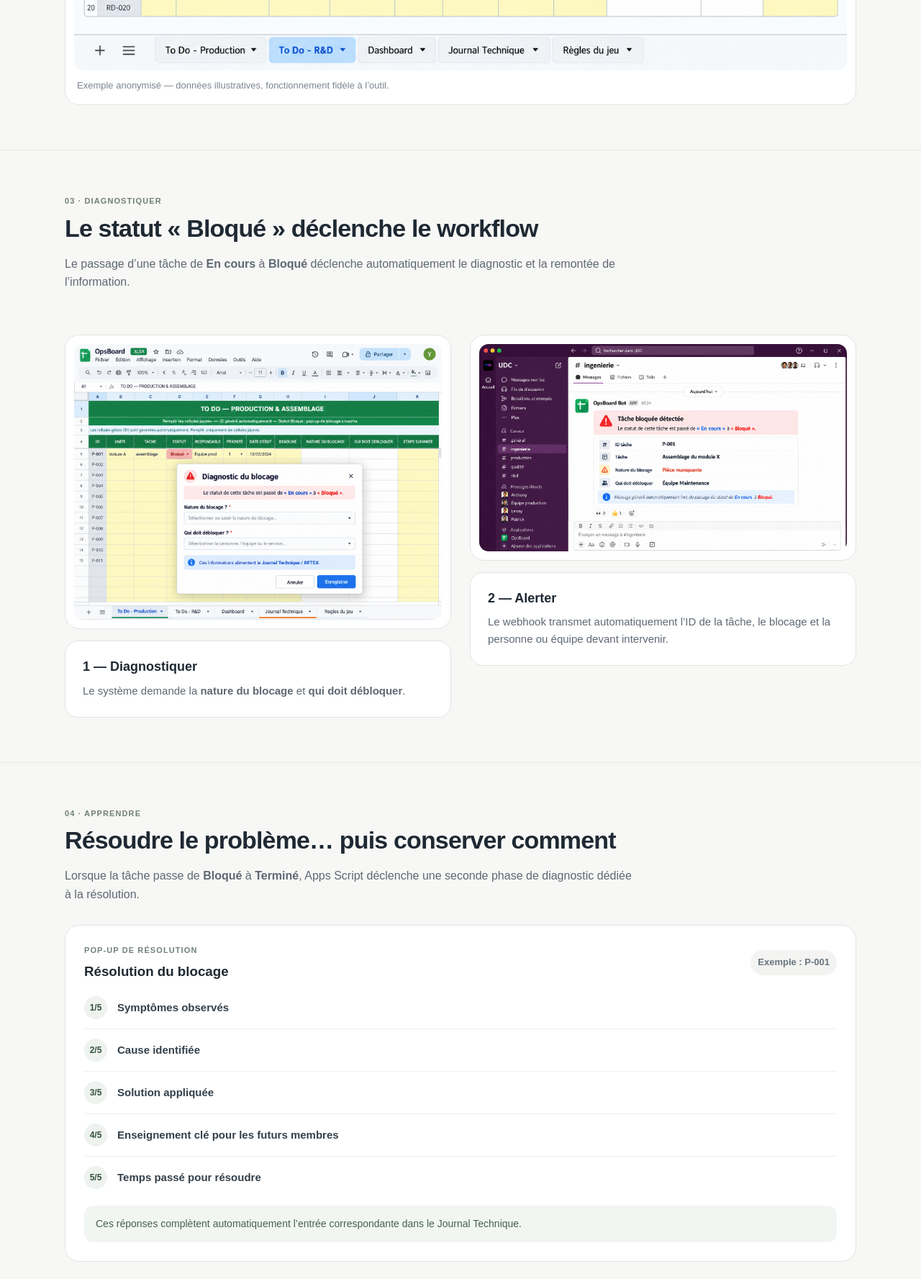
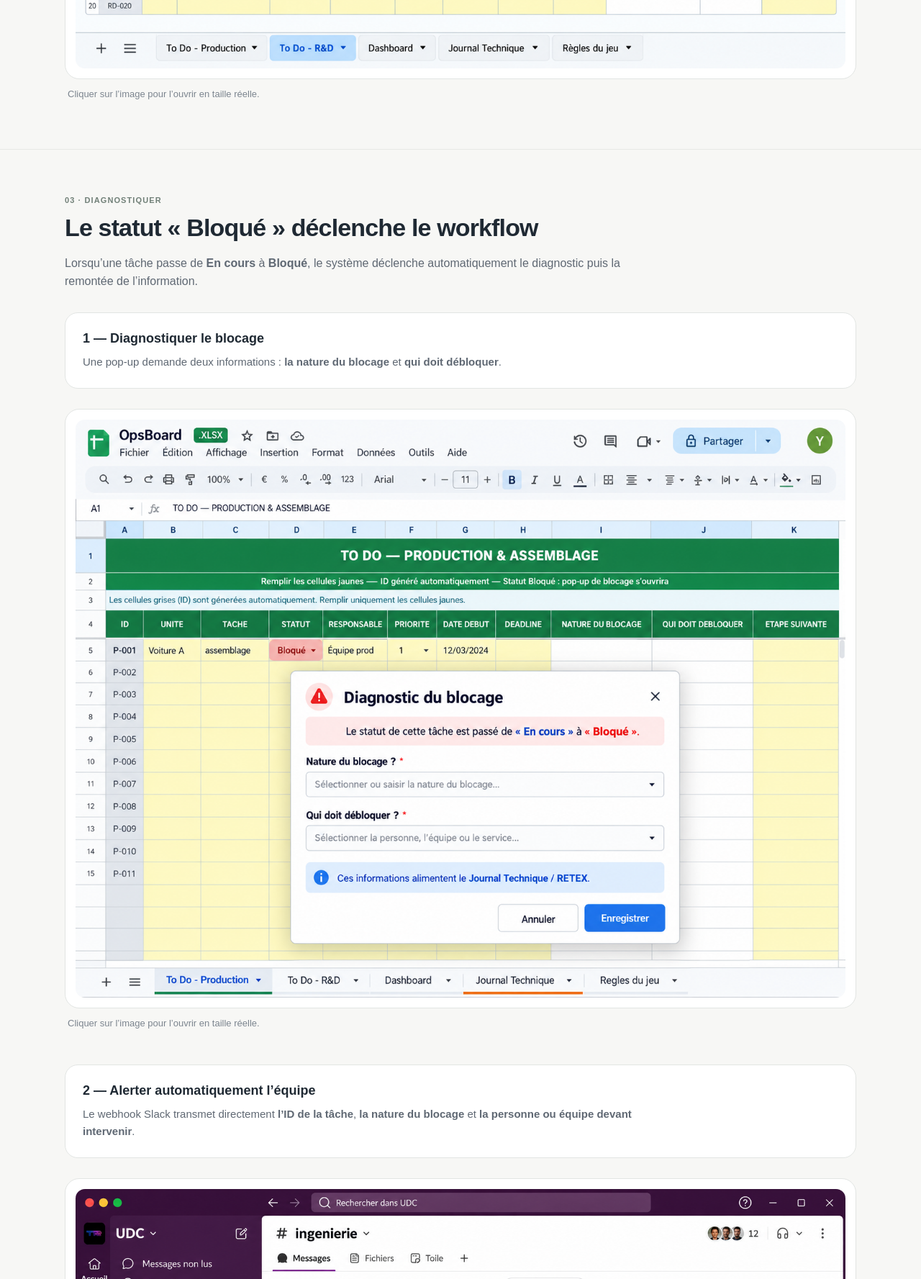
Before and after one commit to younesrizk2000-png/portfolio, a plain HTML site: page opsboard.html in a window 1280 px wide. Shown: the part 1920-3697 px from the top of the page at 72% size. Drawn offline with Linux system fonts and the light colour scheme.

Commit message:
Improve OpsBoard image readability

```diff
--- a/opsboard.html
+++ b/opsboard.html
@@ -166,19 +166,33 @@
     }
 
     .visual {
-      margin-top: 30px;
+      margin-top: 28px;
       background: #ffffff;
       border: 1px solid #e2e5e3;
       border-radius: 20px;
-      padding: 12px;
+      padding: 14px;
       overflow: hidden;
     }
 
     .visual img {
       width: 100%;
       height: auto;
+      display: block;
       border-radius: 13px;
+    }
+
+    .zoom-image {
       display: block;
+      cursor: zoom-in;
+      text-decoration: none;
+    }
+
+    .zoom-image img {
+      transition: transform 0.2s ease;
+    }
+
+    .zoom-image:hover img {
+      transform: scale(1.01);
     }
 
     .caption {
@@ -190,10 +204,9 @@
 
     .split {
       display: grid;
-      grid-template-columns: 1fr 1fr;
-      gap: 26px;
+      grid-template-columns: 1fr;
+      gap: 42px;
       margin-top: 30px;
-      align-items: start;
     }
 
     .mini-label {
@@ -296,11 +309,6 @@
       border-radius: 20px;
     }
 
-    .tech-box h3 {
-      font-size: 21px;
-      margin-bottom: 10px;
-    }
-
     .tech-box p {
       color: #cbd5e1;
       max-width: 850px;
@@ -374,7 +382,6 @@
 
     @media (max-width: 800px) {
       .rules,
-      .split,
       .impact-grid {
         grid-template-columns: 1fr;
       }
@@ -409,7 +416,6 @@
 
 <main>
 
-  <!-- HERO -->
   <section class="hero">
     <div class="container">
       <div class="eyebrow">Projet 01 · Système opérationnel</div>
@@ -425,7 +431,6 @@
   </section>
 
 
-  <!-- 1 RULES -->
   <section class="section-border">
     <div class="container">
 
@@ -443,23 +448,17 @@
 
         <div class="card">
           <h3>Une source commune</h3>
-          <p>
-            L’équipe renseigne les informations utiles au même endroit.
-          </p>
+          <p>L’équipe renseigne les informations utiles au même endroit.</p>
         </div>
 
         <div class="card">
           <h3>Un blocage = une action</h3>
-          <p>
-            Identifier immédiatement le problème et qui doit intervenir.
-          </p>
+          <p>Identifier immédiatement le problème et qui doit intervenir.</p>
         </div>
 
         <div class="card">
           <h3>Une résolution = du RETEX</h3>
-          <p>
-            Ce qui a été appris doit pouvoir servir lors d’un problème similaire.
-          </p>
+          <p>Ce qui a été appris doit pouvoir servir lors d’un problème similaire.</p>
         </div>
 
       </div>
@@ -467,7 +466,6 @@
   </section>
 
 
-  <!-- 2 TASK -->
   <section class="section-border">
     <div class="container">
 
@@ -491,21 +489,26 @@
         <div class="flow-step">Terminé</div>
       </div>
 
-      <div class="visual">
+      <a
+        class="visual zoom-image"
+        href="ChatGPT Image Oct 7, 2026, 09_47_50 PM.png"
+        target="_blank"
+        title="Ouvrir l'image en grand"
+      >
         <img
           src="ChatGPT Image Oct 7, 2026, 09_47_50 PM.png"
           alt="OpsBoard suivi des tâches avec identifiant automatique"
         />
-        <div class="caption">
-          Exemple anonymisé — données illustratives, fonctionnement fidèle à l’outil.
-        </div>
+      </a>
+
+      <div class="caption">
+        Cliquer sur l’image pour l’ouvrir en taille réelle.
       </div>
 
     </div>
   </section>
 
 
-  <!-- 3 BLOCKAGE -->
   <section class="section-border">
     <div class="container">
 
@@ -514,44 +517,66 @@
       <h2>Le statut « Bloqué » déclenche le workflow</h2>
 
       <p>
-        Le passage d’une tâche de <strong>En cours</strong> à <strong>Bloqué</strong>
-        déclenche automatiquement le diagnostic et la remontée de l’information.
+        Lorsqu’une tâche passe de <strong>En cours</strong> à
+        <strong>Bloqué</strong>, le système déclenche automatiquement
+        le diagnostic puis la remontée de l’information.
       </p>
 
       <div class="split">
 
         <div>
-          <div class="visual">
+          <div class="card">
+            <h3>1 — Diagnostiquer le blocage</h3>
+            <p>
+              Une pop-up demande deux informations :
+              <strong>la nature du blocage</strong> et
+              <strong>qui doit débloquer</strong>.
+            </p>
+          </div>
+
+          <a
+            class="visual zoom-image"
+            href="ChatGPT Image Oct 7, 2026, 09_47_42 PM.png"
+            target="_blank"
+            title="Ouvrir l'image en grand"
+          >
             <img
               src="ChatGPT Image Oct 7, 2026, 09_47_42 PM.png"
-              alt="Pop-up de diagnostic d’un blocage OpsBoard"
+              alt="Diagnostic automatique d'un blocage dans OpsBoard"
             />
-          </div>
+          </a>
 
-          <div class="card" style="margin-top:16px;">
-            <h3>1 — Diagnostiquer</h3>
-            <p>
-              Le système demande la <strong>nature du blocage</strong>
-              et <strong>qui doit débloquer</strong>.
-            </p>
+          <div class="caption">
+            Cliquer sur l’image pour l’ouvrir en taille réelle.
           </div>
         </div>
 
 
         <div>
-          <div class="visual">
+          <div class="card">
+            <h3>2 — Alerter automatiquement l’équipe</h3>
+            <p>
+              Le webhook Slack transmet directement
+              <strong>l’ID de la tâche</strong>,
+              <strong>la nature du blocage</strong> et
+              <strong>la personne ou équipe devant intervenir</strong>.
+            </p>
+          </div>
+
+          <a
+            class="visual zoom-image"
+            href="opsboard-slack.png"
+            target="_blank"
+            title="Ouvrir l'image en grand"
+          >
             <img
               src="opsboard-slack.png"
-              alt="Message Slack automatique lors d’un blocage OpsBoard"
+              alt="Alerte automatique de blocage envoyée dans Slack"
             />
-          </div>
+          </a>
 
-          <div class="card" style="margin-top:16px;">
-            <h3>2 — Alerter</h3>
-            <p>
-              Le webhook transmet automatiquement l’ID de la tâche,
-              le blocage et la personne ou équipe devant intervenir.
-            </p>
+          <div class="caption">
+            Cliquer sur l’image pour l’ouvrir en taille réelle.
           </div>
         </div>
 
@@ -561,7 +586,6 @@
   </section>
 
 
-  <!-- 4 RESOLUTION -->
   <section class="section-border">
     <div class="container">
 
@@ -574,7 +598,6 @@
         Apps Script déclenche une seconde phase de diagnostic dédiée à la résolution.
       </p>
 
-
       <div class="resolution-box">
 
         <div class="resolution-header">
@@ -585,7 +608,6 @@
 
           <div class="resolution-id">Exemple : P-001</div>
         </div>
-
 
         <div class="questions">
 
@@ -616,14 +638,12 @@
 
         </div>
 
-
         <div class="resolution-note">
           Ces réponses complètent automatiquement l’entrée correspondante
           dans le Journal Technique.
         </div>
 
       </div>
-
 
       <div class="flow">
         <div class="flow-step">Blocage</div>
@@ -635,17 +655,21 @@
         <div class="flow-step active">RETEX</div>
       </div>
 
-
-      <div class="visual">
+      <a
+        class="visual zoom-image"
+        href="ChatGPT Image Oct 7, 2026, 09_48_09 PM.png"
+        target="_blank"
+        title="Ouvrir l'image en grand"
+      >
         <img
           src="ChatGPT Image Oct 7, 2026, 09_48_09 PM.png"
           alt="Journal Technique et RETEX OpsBoard"
         />
-        <div class="caption">
-          Le Journal Technique devient la mémoire des problèmes rencontrés et résolus.
-        </div>
+      </a>
+
+      <div class="caption">
+        Cliquer sur l’image pour l’ouvrir en taille réelle.
       </div>
-
 
       <div class="quote">
         Le système ne conserve pas seulement qu’un problème a été résolu :
@@ -656,7 +680,6 @@
   </section>
 
 
-  <!-- 5 DASHBOARD -->
   <section class="section-border">
     <div class="container">
 
@@ -670,21 +693,26 @@
         les tâches actives, les priorités et les blocages.
       </p>
 
-      <div class="visual">
+      <a
+        class="visual zoom-image"
+        href="ChatGPT Image Oct 7, 2026, 09_48_00 PM.png"
+        target="_blank"
+        title="Ouvrir l'image en grand"
+      >
         <img
           src="ChatGPT Image Oct 7, 2026, 09_48_00 PM.png"
           alt="Dashboard opérationnel OpsBoard"
         />
-        <div class="caption">
-          Vue synthétique anonymisée du pilotage opérationnel.
-        </div>
+      </a>
+
+      <div class="caption">
+        Cliquer sur l’image pour l’ouvrir en taille réelle.
       </div>
 
     </div>
   </section>
 
 
-  <!-- TECH -->
   <section class="section-border">
     <div class="container">
 
@@ -750,7 +778,6 @@
   </section>
 
 
-  <!-- RESULT -->
   <section class="section-border">
     <div class="container">
 
@@ -791,7 +818,6 @@
 
 </main>
 
-
 <footer>
   <div class="container">
     Younes Rizk · France ·
```
